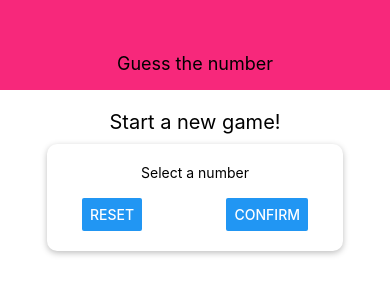
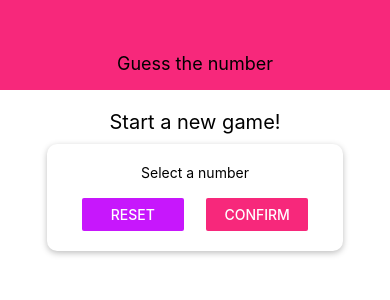
Before and after one commit to VisheshSingh/GuessNumber-React-native, a React Native app: screen / in a window 390 px wide. Shown: the top 300 px of the page. Built offline with nearby package versions, Linux system fonts and the light colour scheme.

Commit message:
adding colors

```diff
--- a/screens/StartGameScreen.js
+++ b/screens/StartGameScreen.js
@@ -11,8 +11,12 @@
         <Text>Select a number</Text>
         <TextInput />
         <View style={styles.buttonContainer}>
-          <Button title='Reset' onPress={() => {}} />
-          <Button title='Confirm' onPress={() => {}} />
+          <View style={styles.button}>
+            <Button title='Reset' onPress={() => {}} color='#c717fc' />
+          </View>
+          <View style={styles.button}>
+            <Button title='Confirm' onPress={() => {}} color='#f7287b' />
+          </View>
         </View>
       </Card>
     </View>
@@ -36,6 +40,9 @@
     width: '100%',
     justifyContent: 'space-between',
     paddingHorizontal: 15
+  },
+  button: {
+    width: '45%'
   }
 });
 
```
